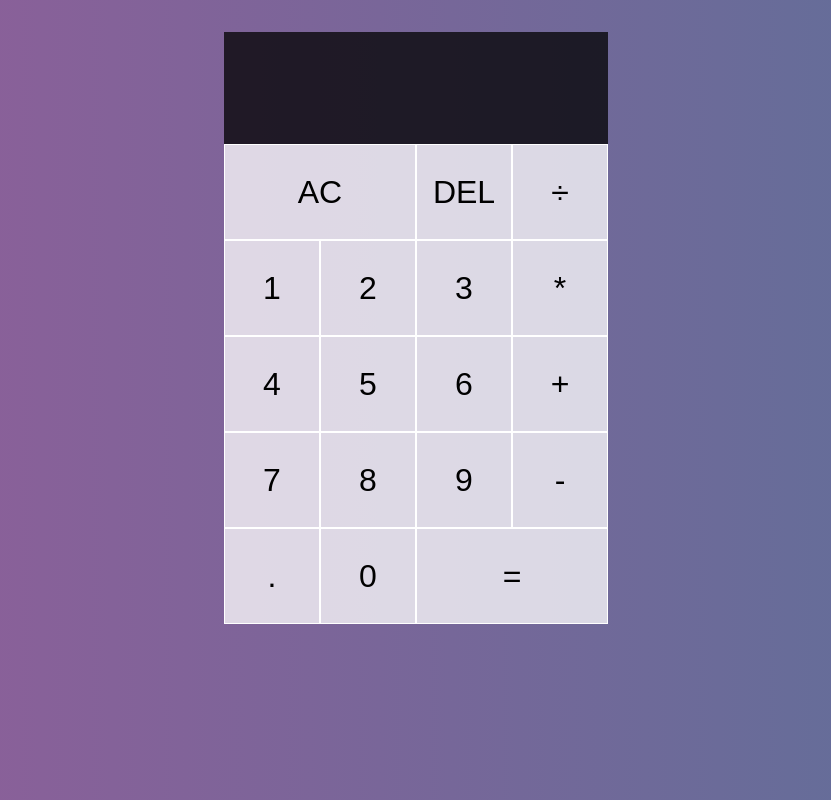
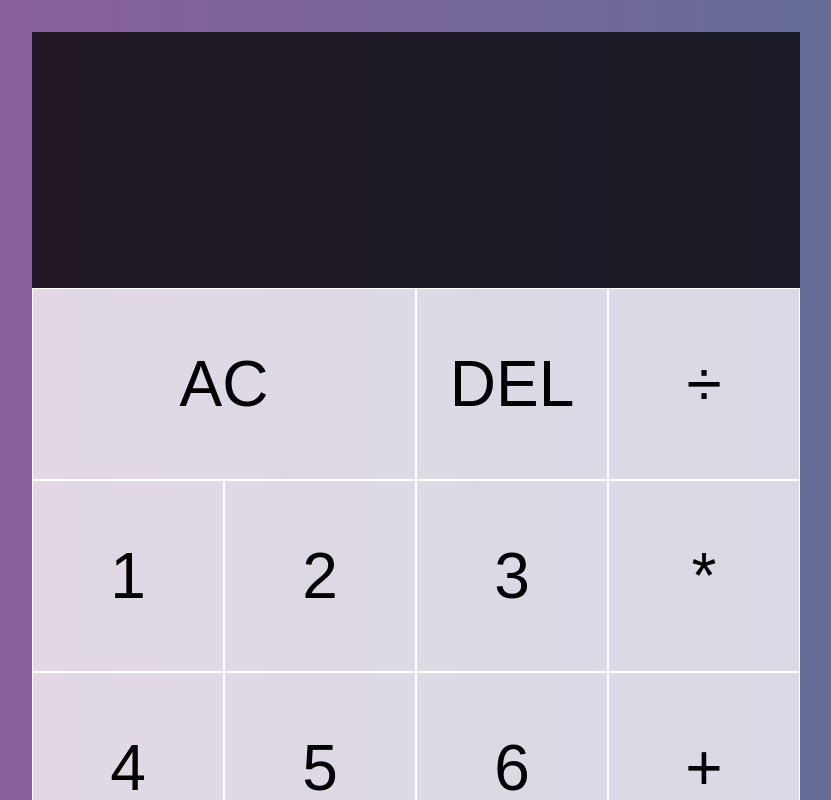
Before and after one commit to patrickarcher414/react-calculator, a React (Create React App) app: page / in a window 1280 px wide. Shown: the top 800 px of the page, without its empty margins (224-1055 px from the left). Built offline with nearby package versions, Linux system fonts and the light colour scheme.

Commit message:
calculator complete

```diff
--- a/src/App.js
+++ b/src/App.js
@@ -14,6 +14,13 @@ export const ACTIONS = {
 function reducer(state, { type, payload }) {
   switch (type) {
     case ACTIONS.ADD_DIGIT:
+      if (state.overwrite) {
+        return {
+          ...state,
+          currentOperand: payload.digit,
+          overwrite: false,
+        };
+      }
       if (payload.digit === "0" && state.currentOperand === "0") {
         return state;
       }
@@ -24,6 +31,7 @@ function reducer(state, { type, payload }) {
         ...state,
         currentOperand: `${state.currentOperand || ""}${payload.digit}`,
       };
+
     case ACTIONS.CHOOSE_OPERATION:
       if (state.currentOperand == null && state.previousOperand == null) {
         return state;
@@ -44,14 +52,38 @@ function reducer(state, { type, payload }) {
           currentOperand: null,
         };
       }
+
       return {
         ...state,
         previousOperand: evaluate(state),
         operation: payload.operation,
         currentOperand: null,
       };
+
     case ACTIONS.CLEAR:
       return {};
+    case ACTIONS.DELETE_DIGIT:
+      if (state.overwrite) {
+        return {
+          ...state,
+          overwrite: false,
+          currentOperand: null,
+        };
+      }
+      if (state.currentOperand == null) return state;
+
+      if (state.currentOperand.length === 1) {
+        return {
+          ...state,
+          currentOperand: null,
+        };
+      }
+
+      return {
+        ...state,
+        currentOperand: state.currentOperand.slice(0, -1),
+      };
+
     case ACTIONS.EVALUATE:
       if (
         state.operation == null ||
@@ -62,6 +94,7 @@ function reducer(state, { type, payload }) {
       }
       return {
         ...state,
+        overwrite: true,
         previousOperand: null,
         operation: null,
         currentOperand: evaluate(state),
@@ -91,6 +124,17 @@ function evaluate({ currentOperand, previousOperand, operation }) {
   return computation.toString();
 }
 
+const INTEGER_FORMATTER = new Intl.NumberFormat("en-us", {
+  maximumFractionDigits: 0,
+});
+
+function formatOperand(operand) {
+  if (operand == null) return;
+  const [integer, decimal] = operand.split(".");
+  if (decimal == null) return INTEGER_FORMATTER.format(integer);
+  return `${INTEGER_FORMATTER.format(integer)}.${decimal}`
+}
+
 function App() {
   const [{ currentOperand, previousOperand, operation }, dispatch] = useReducer(
     reducer,
@@ -101,9 +145,9 @@ function App() {
     <div className="calculator-grid">
       <div className="output">
         <div className="previous-operand">
-          {previousOperand} {operation}
+          {formatOperand(previousOperand)} {operation}
         </div>
-        <div className="current-operand">{currentOperand}</div>
+        <div className="current-operand">{formatOperand(currentOperand)}</div>
       </div>
       <button
         className="span-two"
@@ -111,7 +155,9 @@ function App() {
       >
         AC
       </button>
-      <button>DEL</button>
+      <button onClick={() => dispatch({ type: ACTIONS.DELETE_DIGIT })}>
+        DEL
+      </button>
       <OperationButton operation="÷" dispatch={dispatch} />
       <DigitButton digit="1" dispatch={dispatch} />
       <DigitButton digit="2" dispatch={dispatch} />
--- a/src/styles.css
+++ b/src/styles.css
@@ -12,13 +12,13 @@ body {
   display: grid;
   margin-top: 2rem;
   justify-content: center;
-  grid-template-columns: repeat(4, 6rem);
-  grid-template-rows: minmax(7rem, auto) repeat(5, 6rem);
+  grid-template-columns: repeat(4, 12rem);
+  grid-template-rows: minmax(16rem, auto) repeat(5, 12rem);
 }
 
 .calculator-grid > button {
   cursor: pointer;
-  font-size: 2rem;
+  font-size: 4rem;
   border: 1px solid white;
   outline: none;
   background-color:rgba(255,255, 255, .75);
@@ -40,7 +40,7 @@ body {
   flex-direction: column;
   align-items: flex-end;
   justify-content: space-around;
-  padding: .75rem;
+  padding: 3rem;
   word-wrap: break-word;
   word-break: break-all;
 
@@ -48,10 +48,10 @@ body {
 
 .output .previous-operand {
   color: rgba(255,255, 255, .75);
-  font-size: 1.5rem;
+  font-size: 3rem;
 }
 
 .output .current-operand {
   color: white;
-  font-size: 2.5rem;
+  font-size: 5rem;
 }
```
